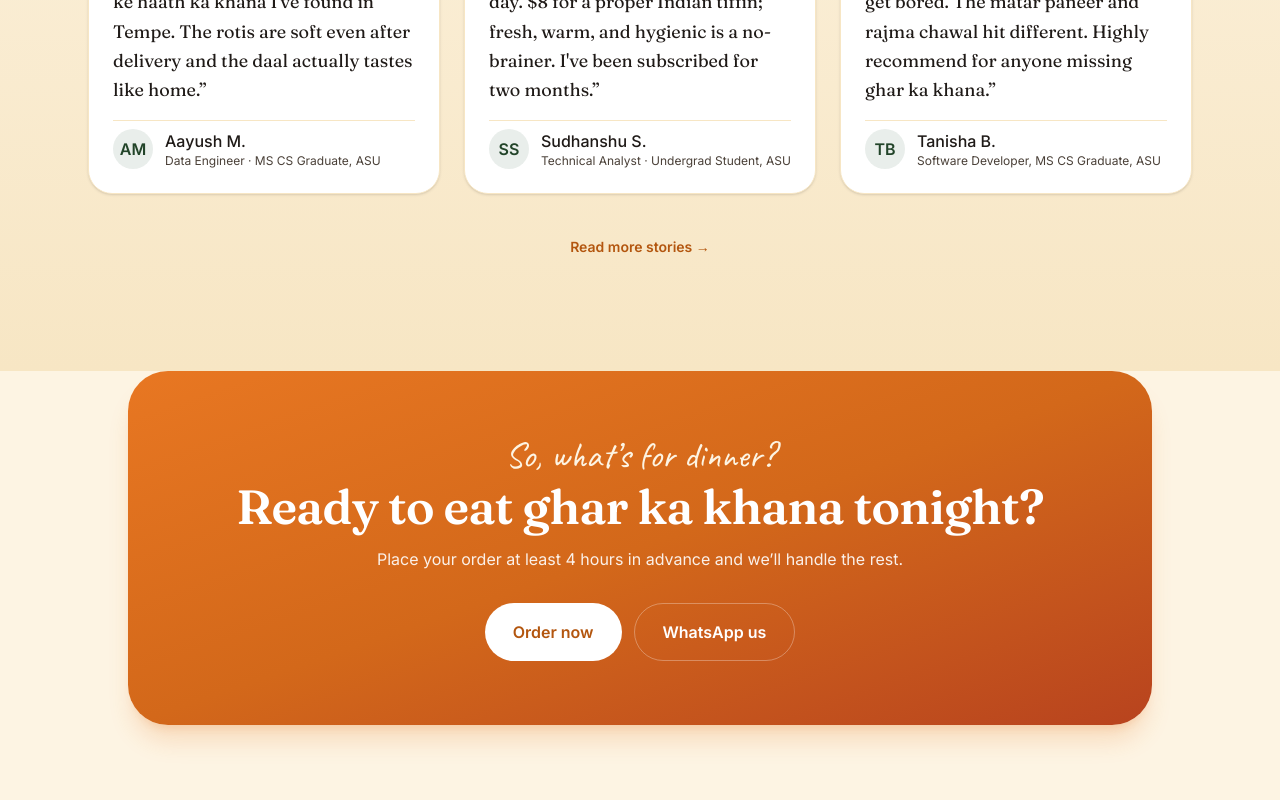
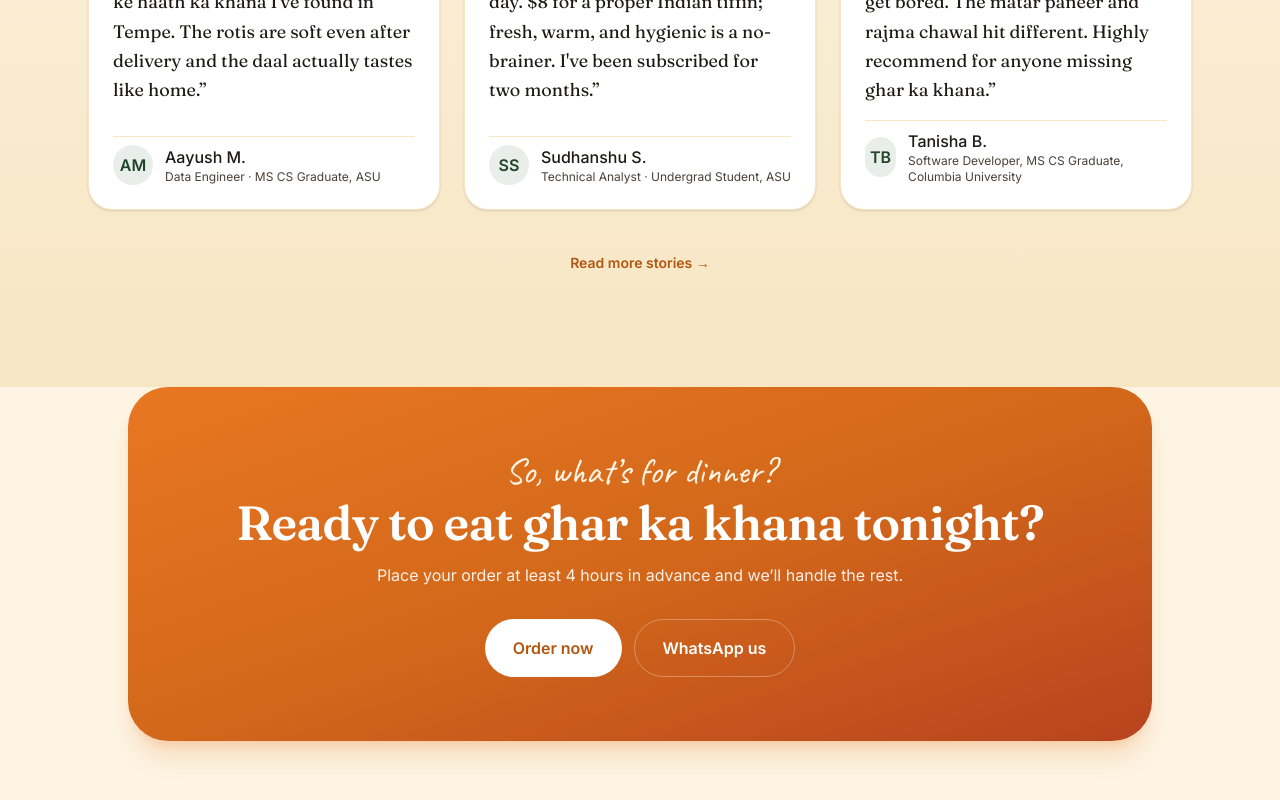
Before and after one commit to AayushMehta0924/ghar-ka-khana, a Next.js app: page / in a window 1280 px wide. Shown: the part 4400-5200 px from the top of the page. Built offline with nearby package versions, Linux system fonts and the light colour scheme.

Commit message:
chore(content): update Tanisha's alma mater to Columbia University

```diff
--- a/src/content/testimonials.ts
+++ b/src/content/testimonials.ts
@@ -26,7 +26,7 @@ export const testimonials: Testimonial[] = [
   },
   {
     name: "Tanisha B.",
-    role: "Software Developer, MS CS Graduate, ASU",
+    role: "Software Developer, MS CS Graduate, Columbia University",
     initials: "TB",
     rating: 5,
     quote:
```
